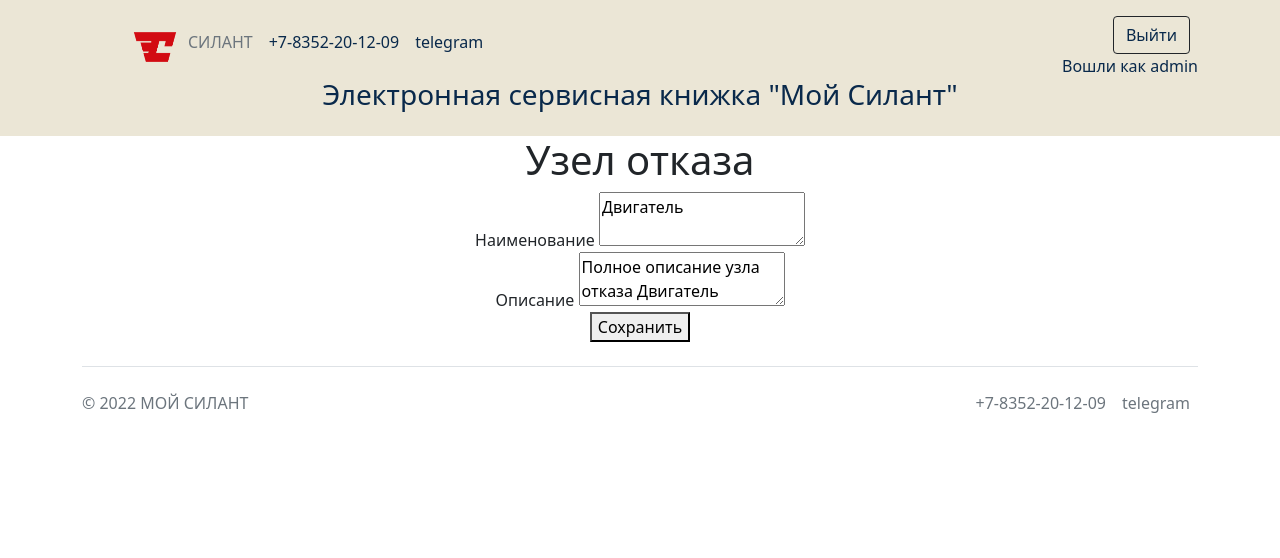
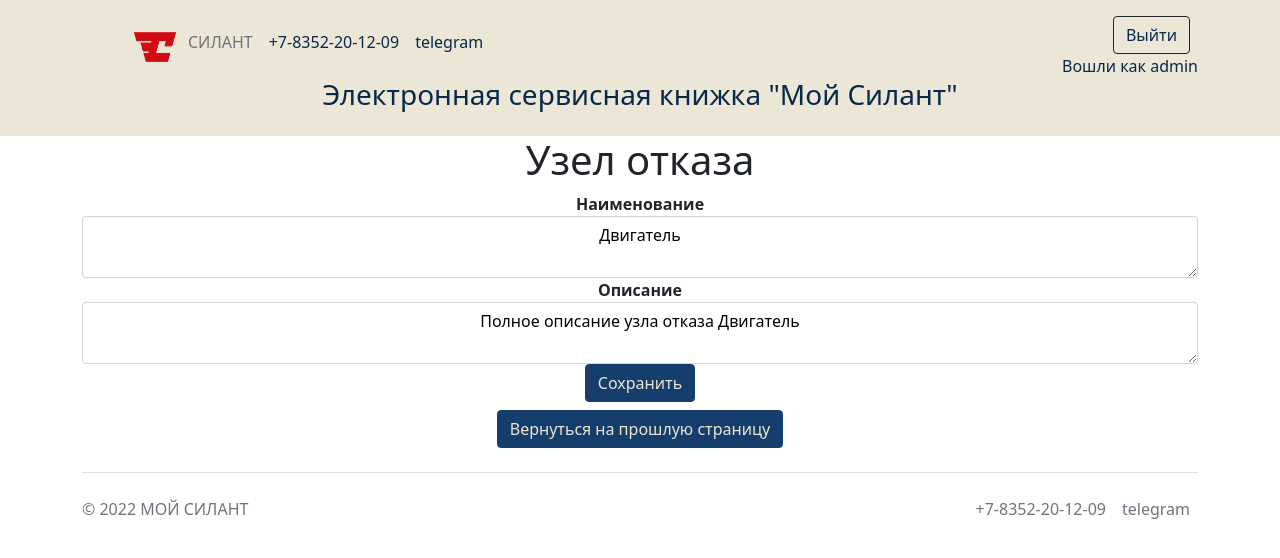
Before and after one commit to roman7586/Final, a Django app: page /cars/complaints/dictionary/failureNode/3/ in a window 1280 px wide. Shown: the top 558 px of the page. Run offline with Django 4.2, Linux system fonts and the light colour scheme; a user stored in the database is signed in; data comes from the database, SQL or seed files in the repository; both versions use the stored data as it was after the commit; some libraries are stand-ins or nearby versions.

Commit message:
Дизайн кнопок, и смежных справочников

```diff
--- a/my_silant/silant/urls.py
+++ b/my_silant/silant/urls.py
@@ -1,6 +1,6 @@
 from django.urls import path
 
-from .views import CarCreate, CarDetail, CarEdit, CarList, ComplaintsCreate, ComplaintsEdit, ComplaintsList, MaintenanceCreate, MaintenanceEdit, MaintenanceList, dictionaries, cardirectory, maintenancedirectory, complaintdirectory, savedictionary
+from .views import CarCreate, CarDetail, CarEdit, CarList, ComplaintsCreate, ComplaintsEdit, ComplaintsList, MaintenanceCreate, MaintenanceEdit, MaintenanceList,  cardirectory, maintenancedirectory, complaintdirectory, savedictionary #,dictionaries,
 
 
 urlpatterns = [
@@ -9,7 +9,7 @@ urlpatterns = [
     path('<int:pk>', CarDetail.as_view(), name='car_info'),
     path('create/', CarCreate.as_view(), name='create_car'),
     path('edit/<int:pk>', CarEdit.as_view(), name='edit_car'),
-    path('dictionaries/', dictionaries, name='dictionaries'),
+    #path('dictionaries/', dictionaries, name='dictionaries'),
     path('dictionary/<str:type>/<int:id>/', cardirectory),
     path('/maintenances/dictionary/<str:type>/<int:id>/', maintenancedirectory),
     path('dictionary/save/', savedictionary),
--- a/my_silant/silant/views.py
+++ b/my_silant/silant/views.py
@@ -128,8 +128,8 @@ class CarList(ListView): #Общий список машин
         context['filterset'] = self.filterset
         return context
 
-def dictionaries (request):
-    return render(request, 'dictionaries.html')
+# def dictionaries (request):
+#     return render(request, 'dictionaries.html')
 
 
 class CarDetail(DetailView):
--- a/my_silant/templates/Complaints/Complaints.html
+++ b/my_silant/templates/Complaints/Complaints.html
@@ -6,7 +6,7 @@ complaint
 {% endblock title %}
 
 {% block content %}
-    <h1>Рекламации</h1>
+    <h1>Рекламации машины {{car.id}}</h1>
     {% if user.is_authenticated %}
     <div class="container">
         <div class="row">
--- a/my_silant/templates/Maintenance/Maintenances.html
+++ b/my_silant/templates/Maintenance/Maintenances.html
@@ -6,7 +6,7 @@ maintenances
 {% endblock title %}
 
 {% block content %}
-    <h1>Техническое обслуживание</h1>
+    <h1>Техническое обслуживание машины {{car.id}}</h1>
     {% if user.is_authenticated %}
     <div class="container">
         <div class="row">
--- a/my_silant/templates/dictionary.html
+++ b/my_silant/templates/dictionary.html
@@ -9,27 +9,31 @@
     <input name="type" type="hidden" value="{{type}}">
     <div>
         <label>
-            Наименование
+            <b>Наименование</b>
         </label>
         {% if perms.silant.add_car %}
-            <textarea name="name" maxlength="30" required="" id="id_name">{{ item.name }}</textarea>
+            <textarea name="name" maxlength="30" required="" id="id_name" class="form-control text-black text-center">{{ item.name }}</textarea>
         {% else %}
-            <textarea name="name" maxlength="30" required="" id="id_name" disabled>{{ item.name }}</textarea>
+            <textarea name="name" maxlength="30" required="" id="id_name" class="form-control text-black text-center" disabled>{{ item.name }}</textarea>
         {% endif %}
     </div>
     <div>
         <label>
-            Описание
+            <b>Описание</b>
         </label>
         {% if perms.silant.add_car %}
-            <textarea name="description" maxlength="100" required="" id="id_description">{{ item.description }}</textarea>
+            <textarea name="description" maxlength="100" required="" id="id_description" class="form-control text-black text-center">{{ item.description }}</textarea>
         {% else %}
-            <textarea name="description" maxlength="100" required="" id="id_description" disabled>{{ item.description }}</textarea>
+            <textarea name="description" maxlength="100" required="" id="id_description" class="form-control text-black text-center" disabled>{{ item.description }}</textarea>
         {% endif %}
     </div>
     {% if perms.silant.add_car %}
-        <button type="submit">Сохранить</button>
+        <button type="submit" class="btn btn-silant-blue">Сохранить</button>
     {% endif %}
+    <h1></h1>
+    <div>
+        <a href="javascript:history.back()" class="btn btn-silant-blue">Вернуться на прошлую страницу</a>
+    </div>
 
 </form>
 
```
Also changed, not shown: my_silant/db.sqlite3, my_silant/templates/Complaints/ComplaintsDetail.html (added), my_silant/templates/Maintenance/MaintenanceDetail.html (added).
